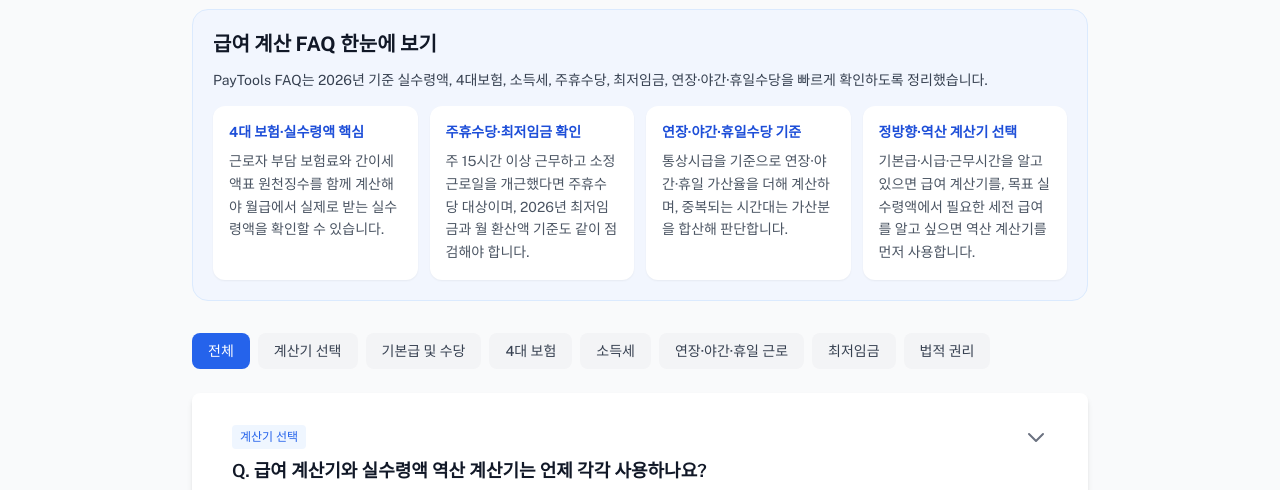
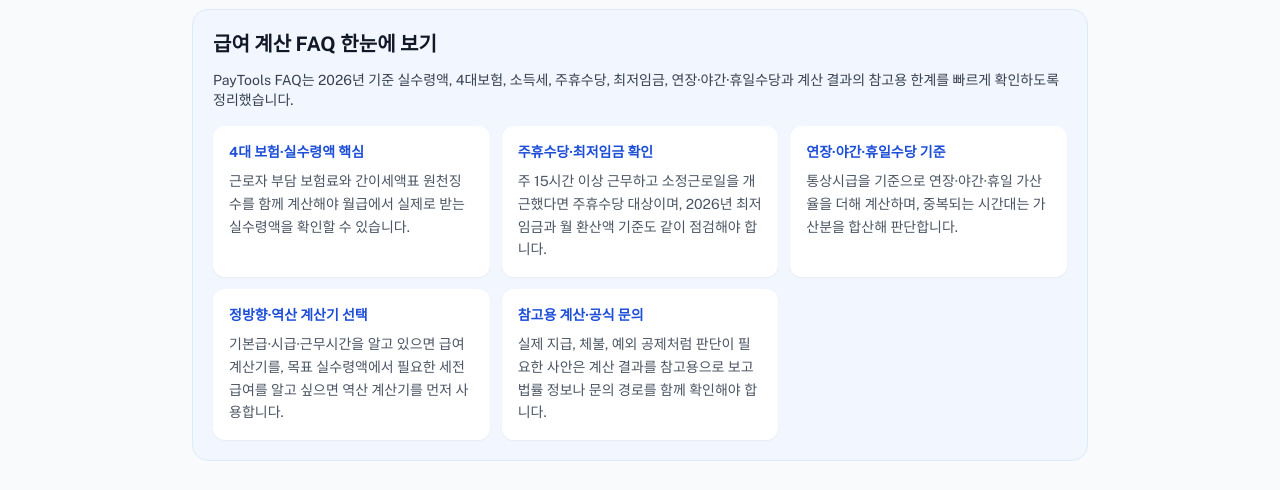
Before and after one commit to freenu0618/calcul, a React (Vite) app in the folder frontend/: page /faq in a window 1280 px wide. Shown: the part 199-689 px from the top of the page. Built offline with nearby package versions, Linux system fonts and the light colour scheme; no server answers.

Commit message:
improve: clarify faq trust routing

```diff
--- a/frontend/src/pages/FAQ.tsx
+++ b/frontend/src/pages/FAQ.tsx
@@ -45,9 +45,13 @@ const categorySummaries: CategorySummary[] = [
     title: '정방향·역산 계산기 선택',
     description: '기본급·시급·근무시간을 알고 있으면 급여 계산기를, 목표 실수령액에서 필요한 세전 급여를 알고 싶으면 역산 계산기를 먼저 사용합니다.',
   },
+  {
+    title: '참고용 계산·공식 문의',
+    description: '실제 지급, 체불, 예외 공제처럼 판단이 필요한 사안은 계산 결과를 참고용으로 보고 법률 정보나 문의 경로를 함께 확인해야 합니다.',
+  },
 ];
 
-const dateModified = '2026-06-02';
+const dateModified = '2026-06-10';
 
 const FAQ = () => {
   const [selectedCategory, setSelectedCategory] = useState<string>('전체');
@@ -264,7 +268,9 @@ const FAQ = () => {
         "https://paytools.work/calculator",
         "https://paytools.work/reverse-calculator",
         "https://paytools.work/guide",
-        "https://paytools.work/examples"
+        "https://paytools.work/examples",
+        "https://paytools.work/legal",
+        "https://paytools.work/contact"
       ]
     },
     {
@@ -351,9 +357,9 @@ const FAQ = () => {
               급여 계산 FAQ 한눈에 보기
             </h2>
             <p className="text-sm text-gray-700 mb-4">
-              PayTools FAQ는 2026년 기준 실수령액, 4대보험, 소득세, 주휴수당, 최저임금, 연장·야간·휴일수당을 빠르게 확인하도록 정리했습니다.
+              PayTools FAQ는 2026년 기준 실수령액, 4대보험, 소득세, 주휴수당, 최저임금, 연장·야간·휴일수당과 계산 결과의 참고용 한계를 빠르게 확인하도록 정리했습니다.
             </p>
-            <div className="grid gap-3 md:grid-cols-2 lg:grid-cols-4">
+            <div className="grid gap-3 md:grid-cols-2 lg:grid-cols-3">
               {categorySummaries.map((summary) => (
                 <div key={summary.title} className="rounded-xl bg-white p-4 shadow-sm">
                   <h3 className="text-sm font-bold text-blue-700 mb-2">{summary.title}</h3>
```
